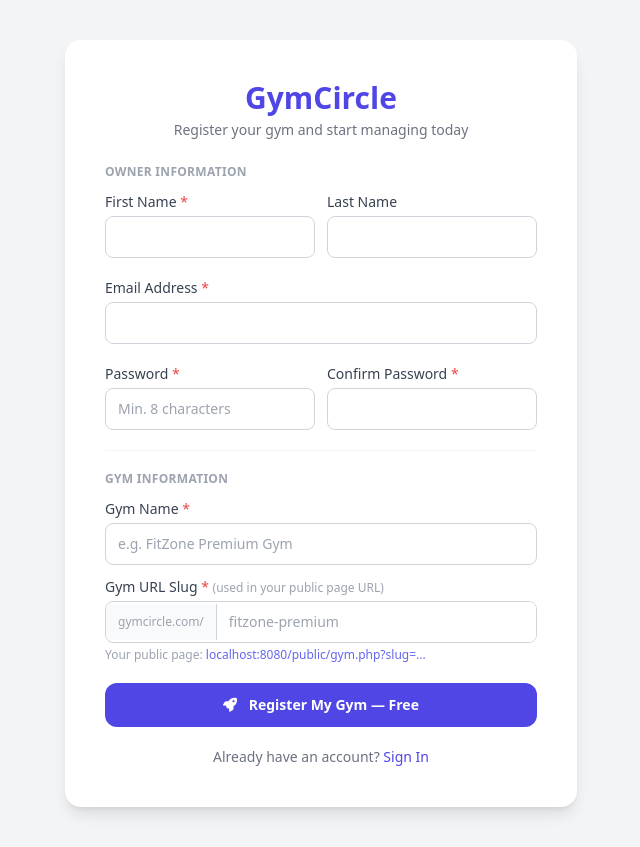
After one commit to rahulraikwar9910-create/gymcircle, a PHP site: page /register.php in a window 1280 px wide. The commit adds this page. Shown: the whole page, without its empty margins (319-959 px from the left). Run offline with PHP 8.4, Linux system fonts and the light colour scheme; data that the repository does not hold is empty; some libraries are stand-ins or nearby versions.

Commit message:
Phase 12: Gym Owner self-registration page, Super Admin add owner, register link on login page

```diff
--- a/web/index.php
+++ b/web/index.php
@@ -100,6 +100,12 @@ if ($_SERVER['REQUEST_METHOD'] === 'POST') {
       <p><strong>Gym Owner:</strong> owner_a@gymcircle.com / password123</p>
       <p class="mt-1"><strong>Super Admin:</strong> superadmin@gymcircle.com / admin123</p>
     </div>
+
+    <div class="mt-4 text-center">
+      <p class="text-sm text-gray-500">New gym owner?
+        <a href="/register.php" class="text-indigo-600 hover:underline font-semibold">Register your gym →</a>
+      </p>
+    </div>
   </div>
 </body>
 </html>
--- /dev/null
+++ b/web/register.php
@@ -0,0 +1,197 @@
+<?php
+require_once __DIR__ . '/helpers.php';
+
+// Already logged in? Redirect
+if (isset($_SESSION['access_token'])) {
+    $is_sa = false;
+    foreach (($_SESSION['user_roles'] ?? []) as $r) {
+        if ($r['role'] === 'SUPER_ADMIN') { $is_sa = true; break; }
+    }
+    header('Location: ' . ($is_sa ? '/superadmin/dashboard.php' : '/dashboard.php'));
+    exit;
+}
+
+$success = $error = '';
+
+if ($_SERVER['REQUEST_METHOD'] === 'POST') {
+    // Validate
+    $email    = trim($_POST['email']    ?? '');
+    $password = trim($_POST['password'] ?? '');
+    $confirm  = trim($_POST['confirm']  ?? '');
+    $fname    = trim($_POST['first_name'] ?? '');
+    $lname    = trim($_POST['last_name']  ?? '');
+    $gym_name = trim($_POST['gym_name']   ?? '');
+    $gym_slug = strtolower(preg_replace('/[^a-z0-9]+/i', '-', trim($_POST['gym_slug'] ?? '')));
+
+    if (strlen($password) < 8) {
+        $error = 'Password must be at least 8 characters.';
+    } elseif ($password !== $confirm) {
+        $error = 'Passwords do not match.';
+    } elseif (!$email || !$fname || !$gym_name || !$gym_slug) {
+        $error = 'All required fields must be filled.';
+    } else {
+        $res = api_request('POST', '/auth/register/owner', [
+            'email'     => $email,
+            'password'  => $password,
+            'first_name'=> $fname,
+            'last_name' => $lname,
+            'gym_name'  => $gym_name,
+            'gym_slug'  => $gym_slug,
+        ]);
+
+        if ($res['status'] === 200 || $res['status'] === 201) {
+            $success = true;
+        } else {
+            $error = $res['data']['detail'] ?? 'Registration failed. Email or slug may already be taken.';
+        }
+    }
+}
+
+// Auto-generate slug from gym name via JS
+?>
+<!DOCTYPE html>
+<html lang="en">
+<head>
+  <meta charset="UTF-8">
+  <meta name="viewport" content="width=device-width,initial-scale=1">
+  <title>Register Your Gym — GymCircle</title>
+  <script src="https://cdn.tailwindcss.com"></script>
+  <link rel="stylesheet" href="https://cdnjs.cloudflare.com/ajax/libs/font-awesome/6.5.0/css/all.min.css">
+</head>
+<body class="bg-gray-100 min-h-screen flex items-center justify-center py-10">
+  <div class="bg-white rounded-2xl shadow-lg w-full max-w-lg p-10">
+
+    <!-- Logo -->
+    <div class="text-center mb-6">
+      <h1 class="text-3xl font-bold text-indigo-600">GymCircle</h1>
+      <p class="text-gray-500 text-sm mt-1">Register your gym and start managing today</p>
+    </div>
+
+    <?php if ($success === true): ?>
+      <!-- Success State -->
+      <div class="text-center py-8">
+        <div class="w-20 h-20 bg-green-100 rounded-full flex items-center justify-center mx-auto mb-4">
+          <i class="fa fa-check-circle text-green-500 text-4xl"></i>
+        </div>
+        <h2 class="text-2xl font-bold text-gray-800 mb-2">Gym Registered! 🎉</h2>
+        <p class="text-gray-500 text-sm mb-6">Your gym account has been created successfully.</p>
+        <a href="/index.php"
+           class="inline-block bg-indigo-600 hover:bg-indigo-700 text-white font-bold px-8 py-3 rounded-xl text-sm transition">
+          <i class="fa fa-sign-in-alt mr-2"></i> Login to Dashboard
+        </a>
+      </div>
+
+    <?php else: ?>
+
+      <?php if ($error): ?>
+        <div class="bg-red-50 border border-red-200 text-red-600 px-4 py-3 rounded-lg mb-5 text-sm">
+          <i class="fa fa-exclamation-circle mr-1"></i> <?= htmlspecialchars($error) ?>
+        </div>
+      <?php endif; ?>
+
+      <form method="POST" class="space-y-5">
+
+        <!-- Owner Info -->
+        <div>
+          <p class="text-xs font-bold text-gray-400 uppercase mb-3 tracking-wide">Owner Information</p>
+          <div class="grid grid-cols-2 gap-3">
+            <div>
+              <label class="block text-sm font-medium text-gray-700 mb-1">First Name <span class="text-red-500">*</span></label>
+              <input name="first_name" type="text" required value="<?= htmlspecialchars($_POST['first_name'] ?? '') ?>"
+                     class="w-full border border-gray-300 rounded-lg px-3 py-2.5 text-sm focus:ring-2 focus:ring-indigo-400 outline-none">
+            </div>
+            <div>
+              <label class="block text-sm font-medium text-gray-700 mb-1">Last Name</label>
+              <input name="last_name" type="text" value="<?= htmlspecialchars($_POST['last_name'] ?? '') ?>"
+                     class="w-full border border-gray-300 rounded-lg px-3 py-2.5 text-sm focus:ring-2 focus:ring-indigo-400 outline-none">
+            </div>
+          </div>
+        </div>
+
+        <div>
+          <label class="block text-sm font-medium text-gray-700 mb-1">Email Address <span class="text-red-500">*</span></label>
+          <input name="email" type="email" required value="<?= htmlspecialchars($_POST['email'] ?? '') ?>"
+                 class="w-full border border-gray-300 rounded-lg px-3 py-2.5 text-sm focus:ring-2 focus:ring-indigo-400 outline-none">
+        </div>
+
+        <div class="grid grid-cols-2 gap-3">
+          <div>
+            <label class="block text-sm font-medium text-gray-700 mb-1">Password <span class="text-red-500">*</span></label>
+            <input name="password" type="password" required minlength="8"
+                   class="w-full border border-gray-300 rounded-lg px-3 py-2.5 text-sm focus:ring-2 focus:ring-indigo-400 outline-none"
+                   placeholder="Min. 8 characters">
+          </div>
+          <div>
+            <label class="block text-sm font-medium text-gray-700 mb-1">Confirm Password <span class="text-red-500">*</span></label>
+            <input name="confirm" type="password" required
+                   class="w-full border border-gray-300 rounded-lg px-3 py-2.5 text-sm focus:ring-2 focus:ring-indigo-400 outline-none">
+          </div>
+        </div>
+
+        <hr class="border-gray-100">
+
+        <!-- Gym Info -->
+        <div>
+          <p class="text-xs font-bold text-gray-400 uppercase mb-3 tracking-wide">Gym Information</p>
+
+          <div class="mb-3">
+            <label class="block text-sm font-medium text-gray-700 mb-1">Gym Name <span class="text-red-500">*</span></label>
+            <input id="gym_name" name="gym_name" type="text" required
+                   value="<?= htmlspecialchars($_POST['gym_name'] ?? '') ?>"
+                   placeholder="e.g. FitZone Premium Gym"
+                   class="w-full border border-gray-300 rounded-lg px-3 py-2.5 text-sm focus:ring-2 focus:ring-indigo-400 outline-none"
+                   oninput="autoSlug()">
+          </div>
+
+          <div>
+            <label class="block text-sm font-medium text-gray-700 mb-1">
+              Gym URL Slug <span class="text-red-500">*</span>
+              <span class="text-gray-400 font-normal text-xs">(used in your public page URL)</span>
+            </label>
+            <div class="flex items-center border border-gray-300 rounded-lg overflow-hidden focus-within:ring-2 focus-within:ring-indigo-400">
+              <span class="bg-gray-50 px-3 py-2.5 text-xs text-gray-400 border-r border-gray-300 whitespace-nowrap">gymcircle.com/</span>
+              <input id="gym_slug" name="gym_slug" type="text" required
+                     value="<?= htmlspecialchars($_POST['gym_slug'] ?? '') ?>"
+                     placeholder="fitzone-premium"
+                     class="flex-1 px-3 py-2.5 text-sm outline-none bg-white"
+                     oninput="cleanSlug()">
+            </div>
+            <p class="text-xs text-gray-400 mt-1">
+              Your public page: <span id="slug_preview" class="text-indigo-500 font-medium">localhost:8080/public/gym.php?slug=...</span>
+            </p>
+          </div>
+        </div>
+
+        <button type="submit"
+                class="w-full bg-indigo-600 hover:bg-indigo-700 text-white font-bold py-3 rounded-xl text-sm transition">
+          <i class="fa fa-rocket mr-2"></i> Register My Gym — Free
+        </button>
+
+        <p class="text-center text-gray-500 text-sm">
+          Already have an account?
+          <a href="/index.php" class="text-indigo-600 hover:underline font-medium">Sign In</a>
+        </p>
+
+      </form>
+    <?php endif; ?>
+  </div>
+</body>
+</html>
+<script>
+function autoSlug() {
+  const name = document.getElementById('gym_name').value;
+  const slug = name.toLowerCase().replace(/[^a-z0-9]+/g, '-').replace(/^-|-$/g, '');
+  document.getElementById('gym_slug').value = slug;
+  updatePreview(slug);
+}
+function cleanSlug() {
+  const s = document.getElementById('gym_slug');
+  const v = s.value.toLowerCase().replace(/[^a-z0-9-]+/g, '');
+  s.value = v;
+  updatePreview(v);
+}
+function updatePreview(slug) {
+  document.getElementById('slug_preview').textContent =
+    'localhost:8080/public/gym.php?slug=' + (slug || '...');
+}
+</script>
--- a/web/superadmin/owners.php
+++ b/web/superadmin/owners.php
@@ -9,6 +9,9 @@ $gyms = array_values($gyms_res['data'] ?? []);
 
 <div class="flex justify-between items-center mb-6">
   <h2 class="text-2xl font-bold text-gray-800"><i class="fa fa-users-gear text-indigo-500 mr-2"></i>Gym Owners</h2>
+  <a href="/superadmin/add_owner.php" class="bg-indigo-600 hover:bg-indigo-700 text-white px-4 py-2 rounded-lg text-sm font-medium">
+    <i class="fa fa-plus mr-1"></i> Add Gym Owner
+  </a>
 </div>
 
 <div class="bg-white rounded-xl shadow-sm overflow-hidden">
--- /dev/null
+++ b/web/uploads/gym-alpha/gym_meta.json
@@ -0,0 +1 @@
+{"gym_id":"3a416444-0f79-4e99-a4d7-3b8621e399fd","gym_name":"Gym Alpha","slug":"gym-alpha","saved_at":"2026-09-24T21:32:00+05:30"}
```
Also changed, not shown: web/superadmin/add_owner.php (added, +102 -0 lines).
